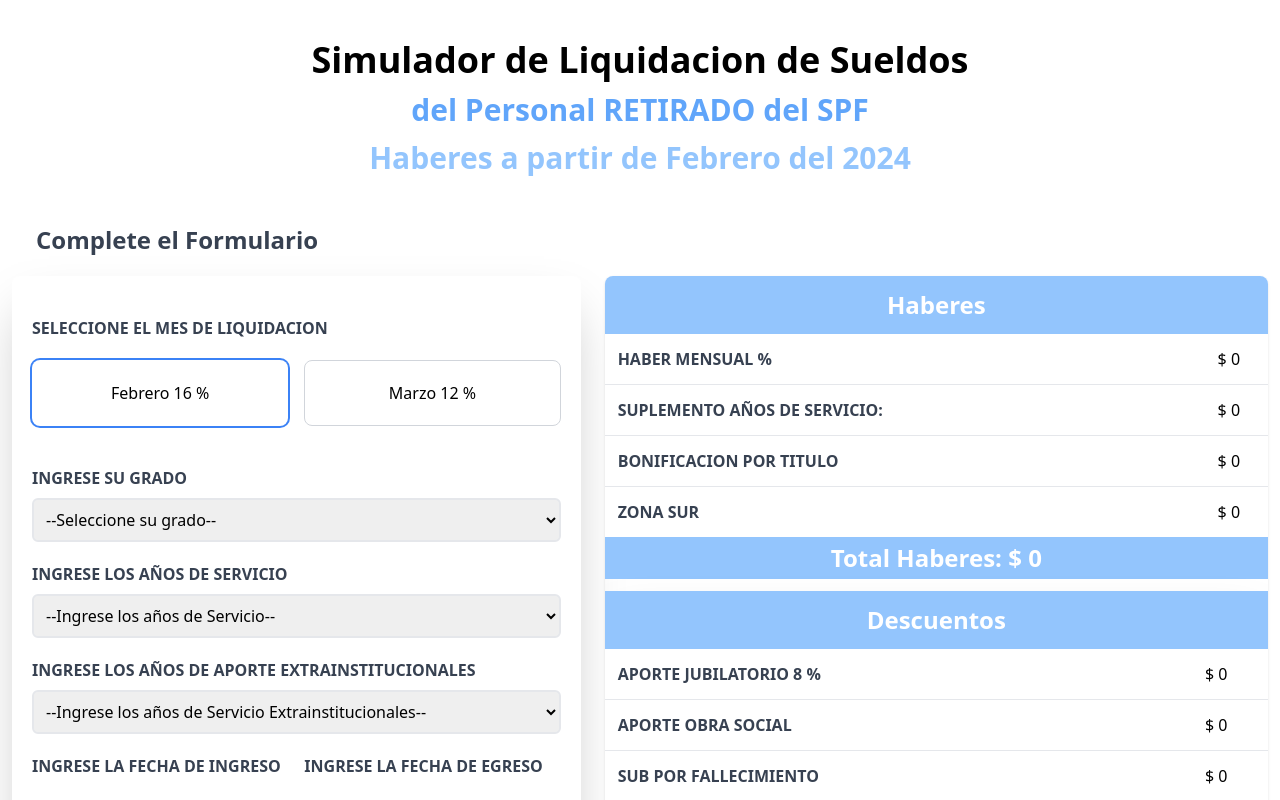
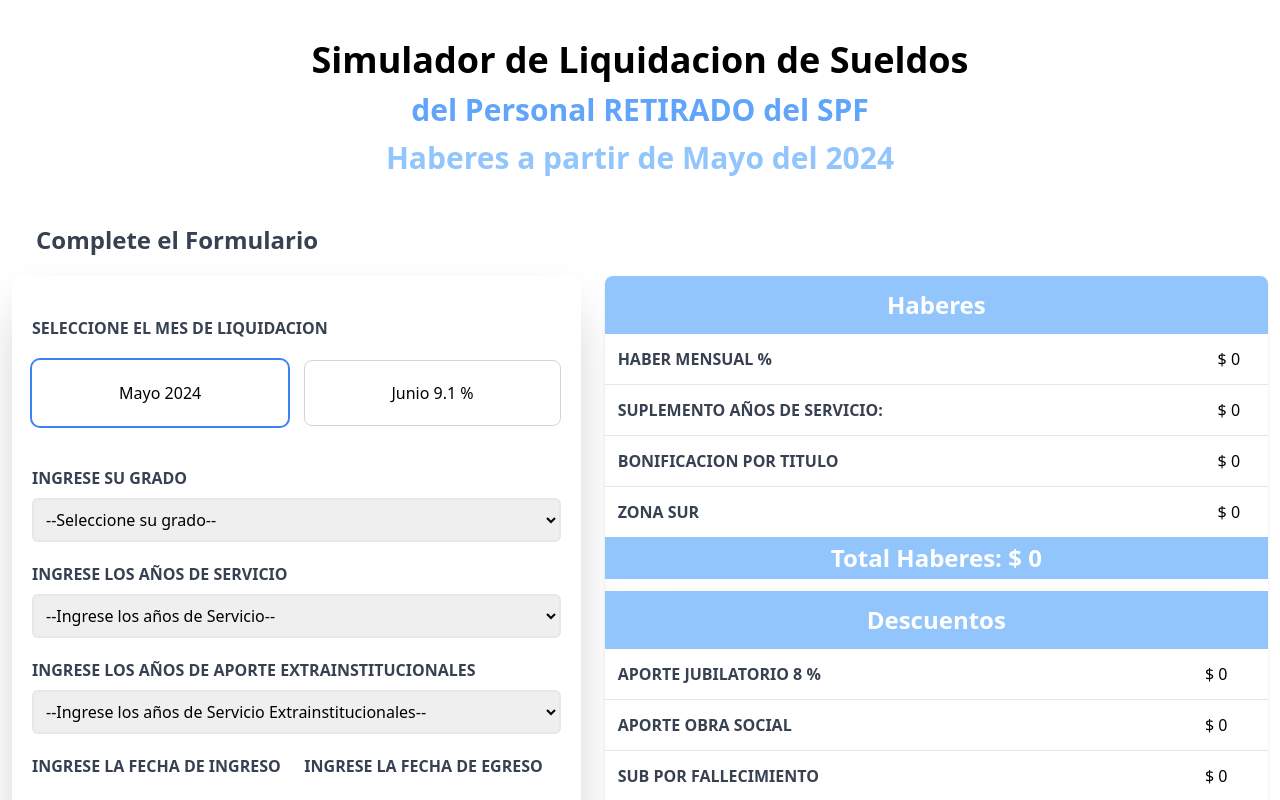
Before and after one commit to LeonelReyes/liquidacion-spf-main, a React (Vite) app: page / in a window 1280 px wide. Shown: the top 800 px of the page. Built offline with nearby package versions, Linux system fonts and the light colour scheme; what tailwindcss-tables would draw is missing.

Commit message:
junio 2024 9.1%

```diff
--- a/src/components/Calcular.jsx
+++ b/src/components/Calcular.jsx
@@ -1,18 +1,16 @@
-const haberesPorGrado = [1546274.20, 1367977.56, 1227993.40, 1003835, 899972.08, 760207.16, 650731, 573379.88, 533345.96, 870337.56, 775458.84, 717792.92, 630173.48, 591436.44, 562342.48, 535834.16, 510845.44, 212041.04, 205666.84]
+const haberesPorGrado = [1870373.27, 1654705.66, 1485380.82, 1214238.82, 1088606.23, 919546.58, 787124.22, 693560.30, 645135.27, 1052760.31, 937995.01, 868242.32, 762257.84, 715401.52, 680209.46, 648145, 617918.64, 256484.84, 248774.61]
 
+const titTerciario = [280557.04, 248206.34, 222808.17, 182135.47, 163291.36, 137933.88, 118068.28, 104035.52, 96771.48, 157914.54, 140699.46, 130237.68, 114340.15, 10731044, 102033.24, 97221.89, 92689.76]
 
+const titUniversitario = [467595.07, 413676.76, 371345.55, 303560.05, 272153.66, 229888.40, 196782.81, 173391.13, 161284.87, 263190.43, 234499.10, 217060.93, 190564.11, 178849.33, 170053.07, 162038.35, 154479.66]
 
-const titTerciario = [231942, 205197.04, 184199.88, 150574.96, 134996.16, 114032.64, 97609.36, 86008.20, 80002.88, 130551.04, 116319, 107670.04, 94527.24, 88715.64, 84352.88, 80375.24, 76628.44]
+const cargasVariabilidad = [77816.52, 104884.42]
 
-const titUniversitario = [386570, 341994.68, 306998.64, 250959.04, 224994.76, 190053.24, 162684.20, 143345.84, 133337.36, 217584.68, 193865, 179448.52, 157543.08, 147858.24, 140586.20, 133960.28, 127711.36]
+const compFijacion = [135310.02, 135310.02, 135310.02, 101488.83, 101488.83, 67657.81]
 
-const cargasVariabilidad = [64332.44, 86710]
+const zonaSur = [0, 81143.35, 71980.88, 57588.91, 49736.96, 41878.00, 37952.02, 37292.55, 35983.42, 48419.42, 43182.91, 39262.55, 38600.27, 37952.02, 36649.91, 35328.16, 34675.70]
 
-const compFijacion = [111863.44, 111863.44, 111863.44, 83902.80, 83902.80, 55934.04]
-
-const zonaSur = [0, 67082.80, 59508, 47609.88, 41118.52, 34621.36, 31375.68, 30830.48, 29748.20, 40029.28, 35700.16, 32459.12, 31911.60, 31375.68, 30299.20, 29206.48, 28667.08]
-
-const pocentajeAumento = [1, 1, 1, 1, 1, 1.12]
+const pocentajeAumento = [1, 1.091]
 
 const porcetajeSAS = [0.005, 0.005, 0.01, 0.015, 0.02]
 
--- a/src/components/Formulario.jsx
+++ b/src/components/Formulario.jsx
@@ -198,18 +198,18 @@
                     </li> */}
 
                     <li className="relative">
-                        <input className="sr-only peer" type="radio" value="4" name="radioMes" id="idDiciembre"
+                        <input className="sr-only peer" type="radio" value="0" name="radioMes" id="idMayo"
                         onChange={ (e) => setMesLiqui(e.target.value) }
                         checked/>
-                        <label className="flex p-5 bg-white border border-gray-300 rounded-lg cursor-pointer focus:outline-none hover:bg-gray-50 peer-checked:ring-blue-500 peer-checked:ring-2 peer-checked:border-transparent justify-center" htmlFor="idDiciembre">Febrero 16 %</label>
+                        <label className="flex p-5 bg-white border border-gray-300 rounded-lg cursor-pointer focus:outline-none hover:bg-gray-50 peer-checked:ring-blue-500 peer-checked:ring-2 peer-checked:border-transparent justify-center" htmlFor="idMayo">Mayo 2024</label>
 
                     </li>
 
                     <li className="relative">
-                        <input className="sr-only peer" type="radio" value="5" name="radioMes" id="idMarzo"
+                        <input className="sr-only peer" type="radio" value="1" name="radioMes" id="idJunio"
                         onChange={ (e) => setMesLiqui(e.target.value) }
                         />
-                        <label className="flex p-5 bg-white border border-gray-300 rounded-lg cursor-pointer focus:outline-none hover:bg-gray-50 peer-checked:ring-blue-500 peer-checked:ring-2 peer-checked:border-transparent justify-center" htmlFor="idMarzo">Marzo 12 %</label>
+                        <label className="flex p-5 bg-white border border-gray-300 rounded-lg cursor-pointer focus:outline-none hover:bg-gray-50 peer-checked:ring-blue-500 peer-checked:ring-2 peer-checked:border-transparent justify-center" htmlFor="idJunio">Junio 9.1 %</label>
 
                     </li>
                 </ul>
--- a/src/components/Header.jsx
+++ b/src/components/Header.jsx
@@ -8,7 +8,7 @@
             <h1 className="font-black text-blue-400 text-3xl text-center md:w-2/3 mx-auto mt-3 h-auto lg:w-2/3 my-3">
                 del Personal RETIRADO del SPF
             </h1>
-            <h2 className="font-black text-blue-300 text-3xl text-center md:w-2/3 mx-auto mt-3 h-auto lg:w-2/3 my-3">Haberes a partir de Febrero del 2024</h2>
+            <h2 className="font-black text-blue-300 text-3xl text-center md:w-2/3 mx-auto mt-3 h-auto lg:w-2/3 my-3">Haberes a partir de Mayo del 2024</h2>
 
 
         </div>
```
